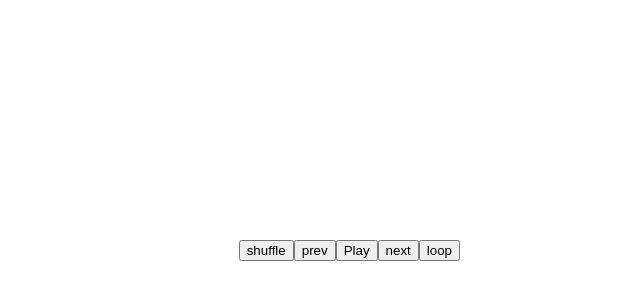
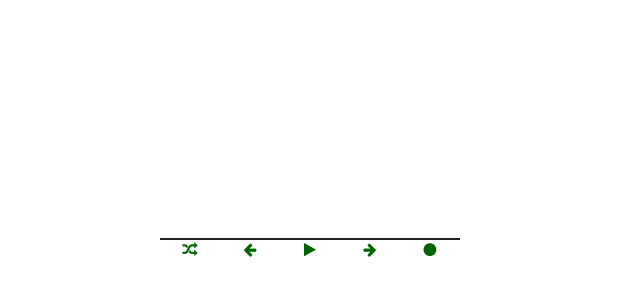
Before and after one commit to b-kuch/katarynka-frontend, a Vue app: page / in a window 1280 px wide. Shown: the part 150-450 px from the top of the page, without its empty margins (180-820 px from the left). Built offline with nearby package versions, Linux system fonts and the light colour scheme.

Commit message:
add styling

```diff
--- a/src/App.vue
+++ b/src/App.vue
@@ -4,6 +4,9 @@ import HelloWorld from "./components/HelloWorld.vue";
 </script>
 
 <template>
+  <head>
+    <link rel="stylesheet" href="https://cdnjs.cloudflare.com/ajax/libs/font-awesome/4.7.0/css/font-awesome.min.css">
+  </head>
     <AudioPlayer />
 </template>
 
--- a/src/components/AudioPlayer.vue
+++ b/src/components/AudioPlayer.vue
@@ -1,10 +1,10 @@
 <template>
-    <div>
-        <button id="shuffle-songs">shuffle</button>
-        <button id="prev-song" @click="prevSong">prev</button>
-        <button id="play-pause-song" @click="playButtonAction">{{ playButtonLabel }}</button>
-        <button id="next-song" @click="nextSong">next</button>
-        <button id="loop-song">loop</button>
+    <div id="controls">
+        <button class="playerBtn fa fa-random" id="shuffle-songs"/>
+        <button class="playerBtn fa fa-arrow-left" id="prev-song" @click="prevSong"/>
+        <button class="playerBtn fa fa-play" id="play-pause-song" @click="playButtonAction"/>
+        <button class="playerBtn fa fa-arrow-right" id="next-song" @click="nextSong"/>
+        <button class="playerBtn fa fa-circle" id="loop-song"/>
     </div>
 </template>
 
@@ -65,3 +65,22 @@ function prevSong() {
     playButtonAction();
 }
 </script>
+
+<style>
+.playerBtn {
+  background: none;
+  border: none;
+  color: darkgreen;
+  width: 4em;
+}
+
+.playerBtn:hover {
+  color: green;
+}
+
+#controls{
+  width:100%;
+  height: 8%;
+  background-color: #222222;
+}
+</style>
```
